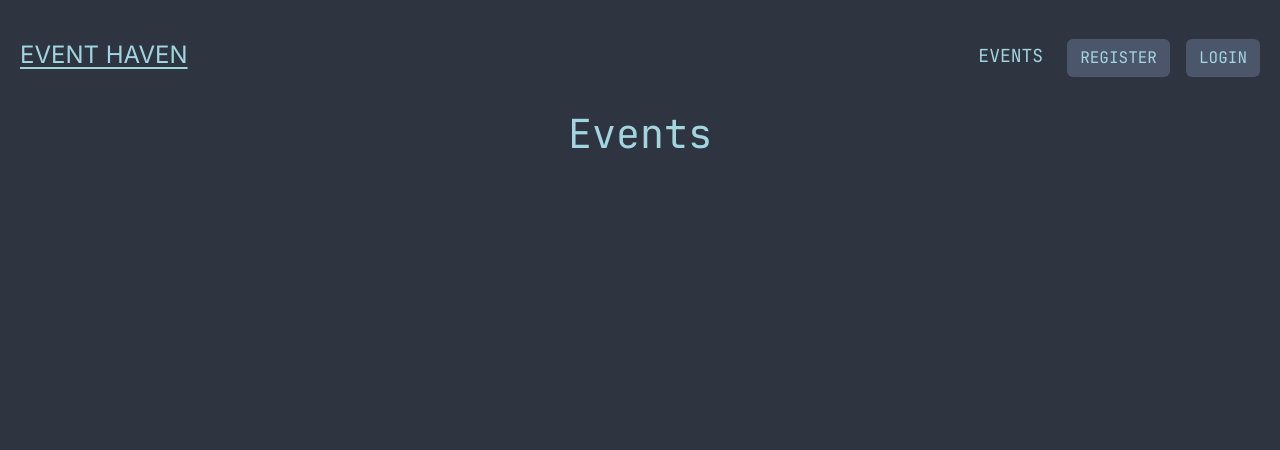
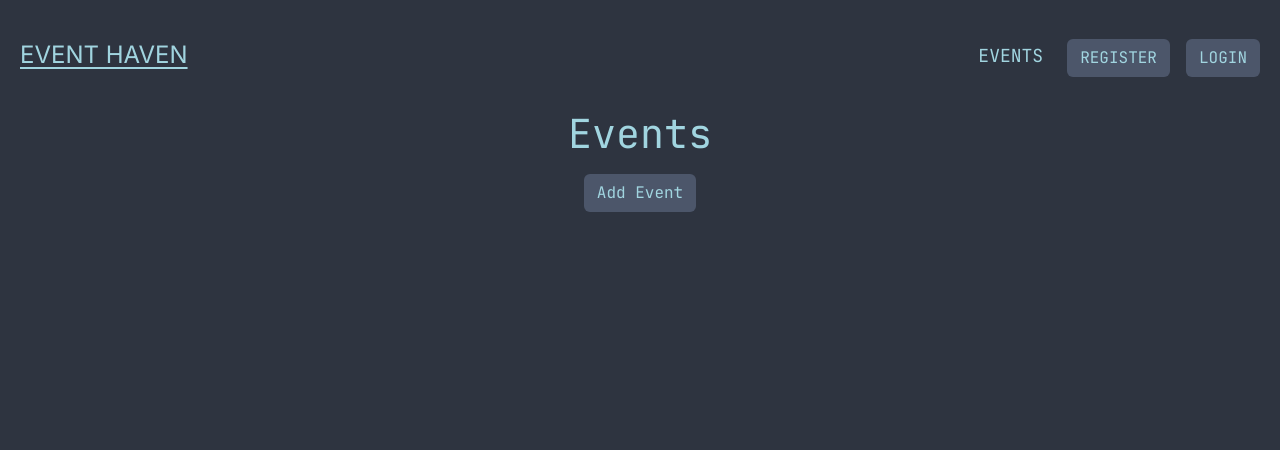
Before and after one commit to InfiniteEndeavours/Milestone-3-Event-Site, a Flask app: page /events in a window 1280 px wide. Shown: the top 450 px of the page. Run offline with Flask 3, Linux system fonts and the light colour scheme; some libraries are stand-ins or nearby versions.

Commit message:
Update events.html
- Show Add Events button if user is not logged in, but redirect them to the login page

```diff
--- a/event_finder/templates/events/events.html
+++ b/event_finder/templates/events/events.html
@@ -8,6 +8,10 @@
     {% if 'user_uuid' in session %}
         <div class="col-12 text-center">
             <a href="{{ url_for('event.create_event') }}" class="btn my-2">Add Event</a>
+        </div>
+    {% else %}
+        <div class="col-12 text-center">
+            <a href="{{ url_for('auth.login') }}" class="btn my-2">Add Event</a>
         </div>
     {% endif %}
 
```
